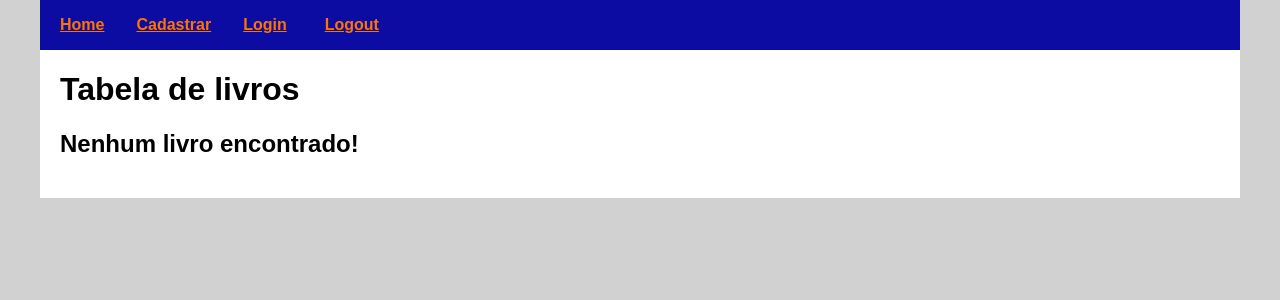
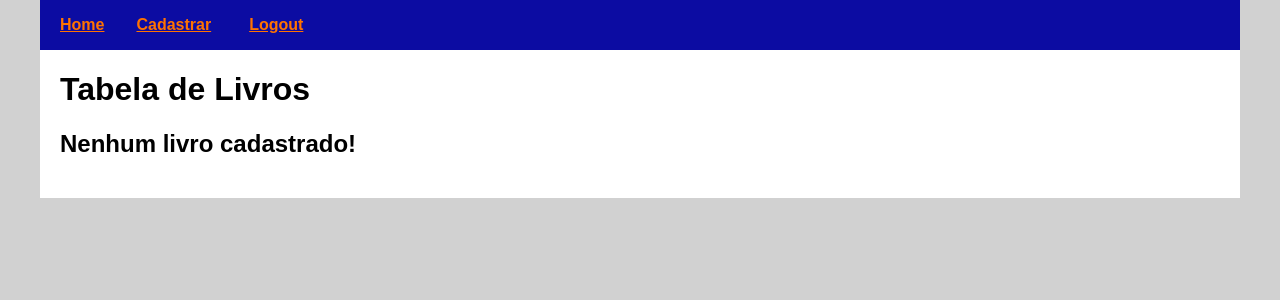
Before and after one commit to moraisalysson/react-crud-maujor, a React (Create React App) app: page / in a window 1280 px wide. Shown: the top 300 px of the page. Built offline with nearby package versions, Linux system fonts and the light colour scheme.

Commit message:
capitulo 11 - autenticação no header

```diff
--- a/src/App.js
+++ b/src/App.js
@@ -56,7 +56,7 @@ class App extends Component {
 
   componentDidMount() {
     this.setState({
-      isAuthenticated: false,
+      isAuthenticated: true,
     })
   }
 
@@ -64,7 +64,9 @@ class App extends Component {
     return (
       <Router>
         <div className='App'>
-          <Header />
+          <Header
+            isAuthenticated={this.state.isAuthenticated}
+          />
           <Routes>
             <Route
               index
--- a/src/components/Header.js
+++ b/src/components/Header.js
@@ -1,13 +1,20 @@
 import React from "react";
 import { Link } from "react-router-dom";
 
-const Header = () => {
+const Header = (props) => {
     return (
         <nav className="menu">
             <ul>
                 <li><Link to="/">Home</Link></li>
+                {props.isAuthenticated &&
                     <li><Link to="/cadastrar">Cadastrar</Link></li>
+                }
+
+                {!props.isAuthenticated &&
                     <li><Link to="/login">Login</Link></li>
+                }
+
+                {props.isAuthenticated &&
                     <li>
                         <button
                             className="btnLink"
@@ -15,6 +22,7 @@ const Header = () => {
                             >Logout
                         </button>
                     </li>
+                }
             </ul>
         </nav>
     )
```
Lines whose indentation alone changed are shown as unchanged.
